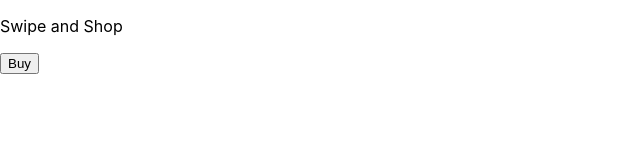
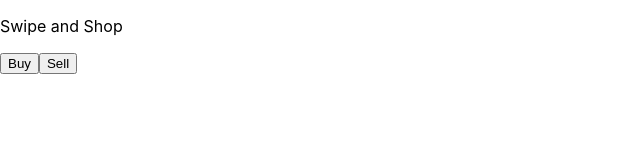
Before and after one commit to GarethWoodman/swipe_and_shop, a React (Create React App) app in the folder client/: page / in a window 1280 px wide. Shown: the top 160 px of the page, without its empty margins (0-640 px from the left). Built offline with nearby package versions, Linux system fonts and the light colour scheme.

Commit message:
Sell component created and loads upon clicking sell button on homepage

```diff
--- a/client/src/App.js
+++ b/client/src/App.js
@@ -1,6 +1,16 @@
-import React from "react";
+import React, { Component } from "react";
+import Sell from "./components/sell.jsx";
 
-const App = () => {
+class App extends Component {
+  state = {
+    currentPage: "Buy",
+  };
+
+  pageSetter = () => {
+    this.setState({ currentPage: "Sell" });
+  };
+
+  render() {
     return (
       <div>
         <p>Swipe and Shop</p>
@@ -8,8 +18,15 @@ const App = () => {
         <button id="buyButton" value="Buy">
           Buy
         </button>
+
+        <button id="sellButton" value="Sell" onClick={this.pageSetter}>
+          Sell
+        </button>
+
+        {this.state.currentPage === "Sell" && <Sell />}
       </div>
     );
-};
+  }
+}
 
 export default App;
--- /dev/null
+++ b/client/src/components/sell.jsx
@@ -0,0 +1,9 @@
+import React, { Component } from "react";
+
+class Sell extends Component {
+  render() {
+    return <h1>Sell Page</h1>;
+  }
+}
+
+export default Sell;
```
Also changed, not shown: 1 other file (tests, documents, lock files or other folders). Lines whose indentation alone changed are shown as unchanged.
